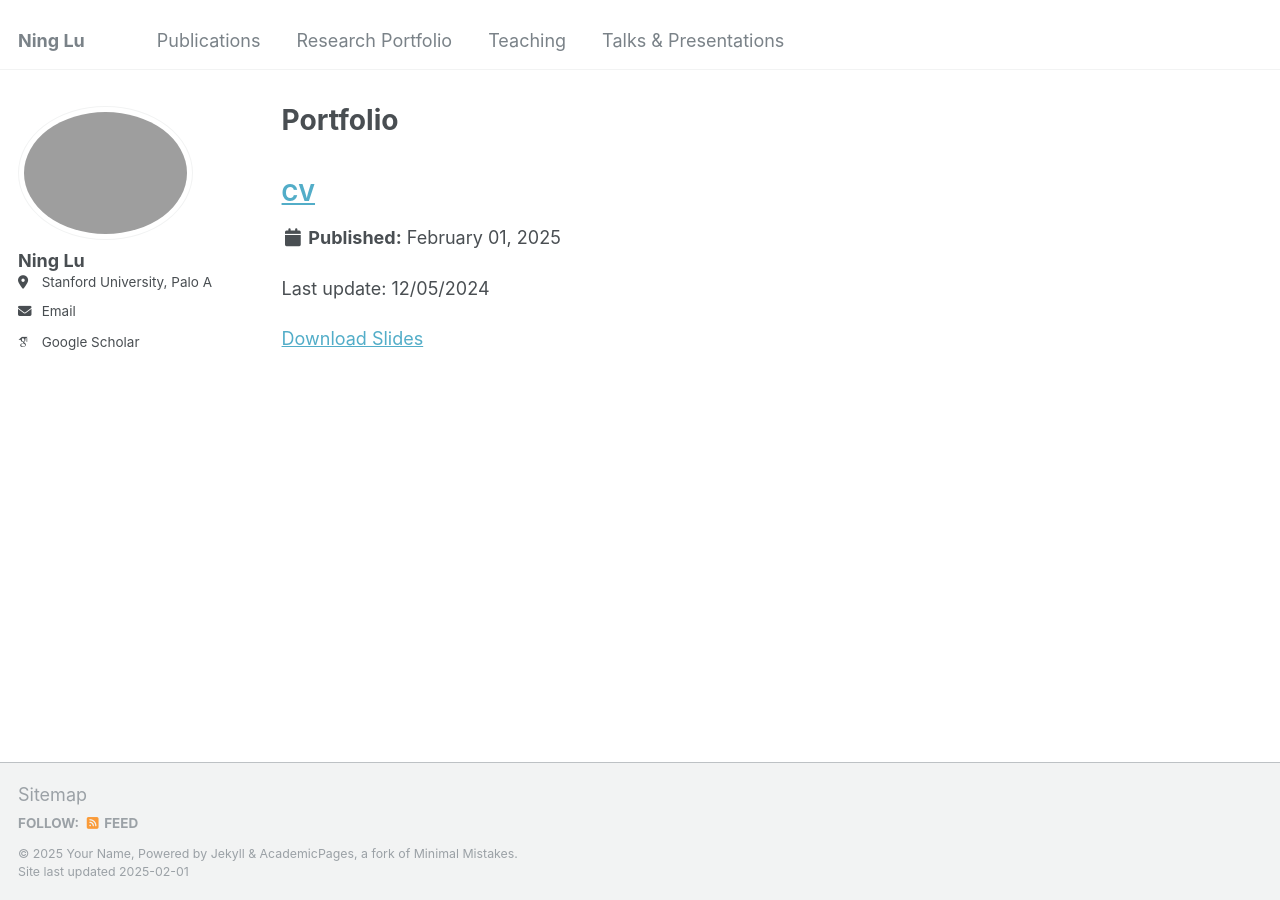
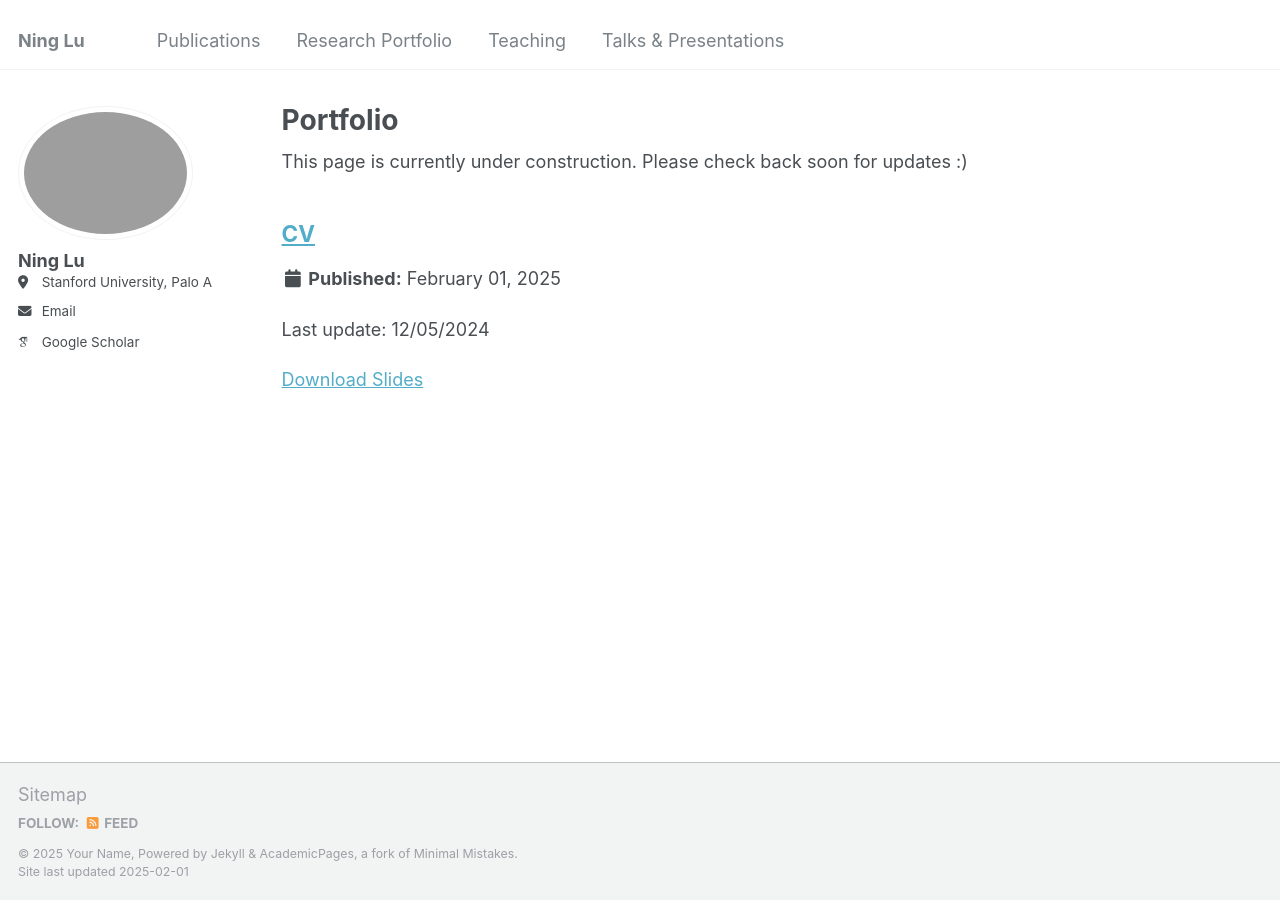
Before and after one commit to NingLu-Ultrasound/ninglu-ultrasound.github.io, a Jekyll site: the page built from _pages/portfolio.html, in a window 1280 px wide. Built offline with Jekyll 4.4.1, drawn with Linux system fonts in a browser that asks for light colours; some web fonts are replaced.

Commit message:
Update portfolio.html

```diff
--- a/_pages/portfolio.html
+++ b/_pages/portfolio.html
@@ -4,6 +4,7 @@ title: "Portfolio"
 permalink: /portfolio/
 author_profile: true
 ---
+This page is currently under construction. Please check back soon for updates :)
 
 {% include base_path %}
 
```
